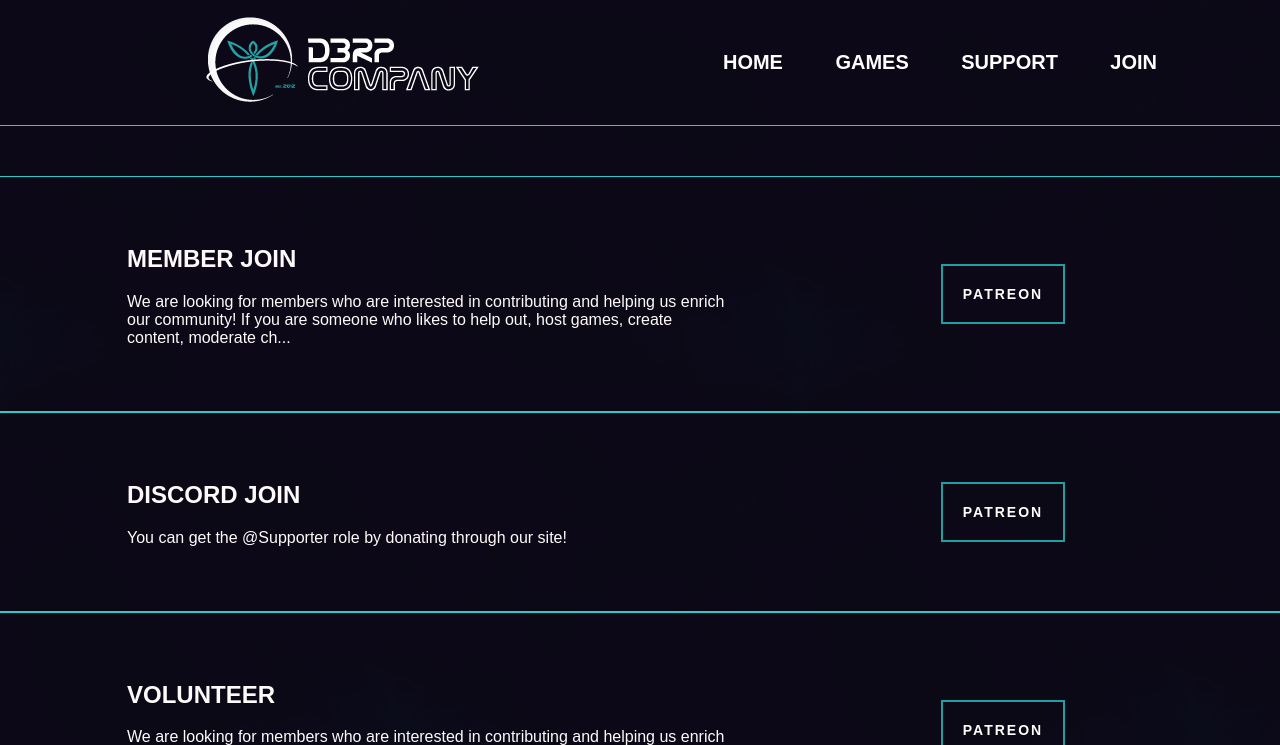
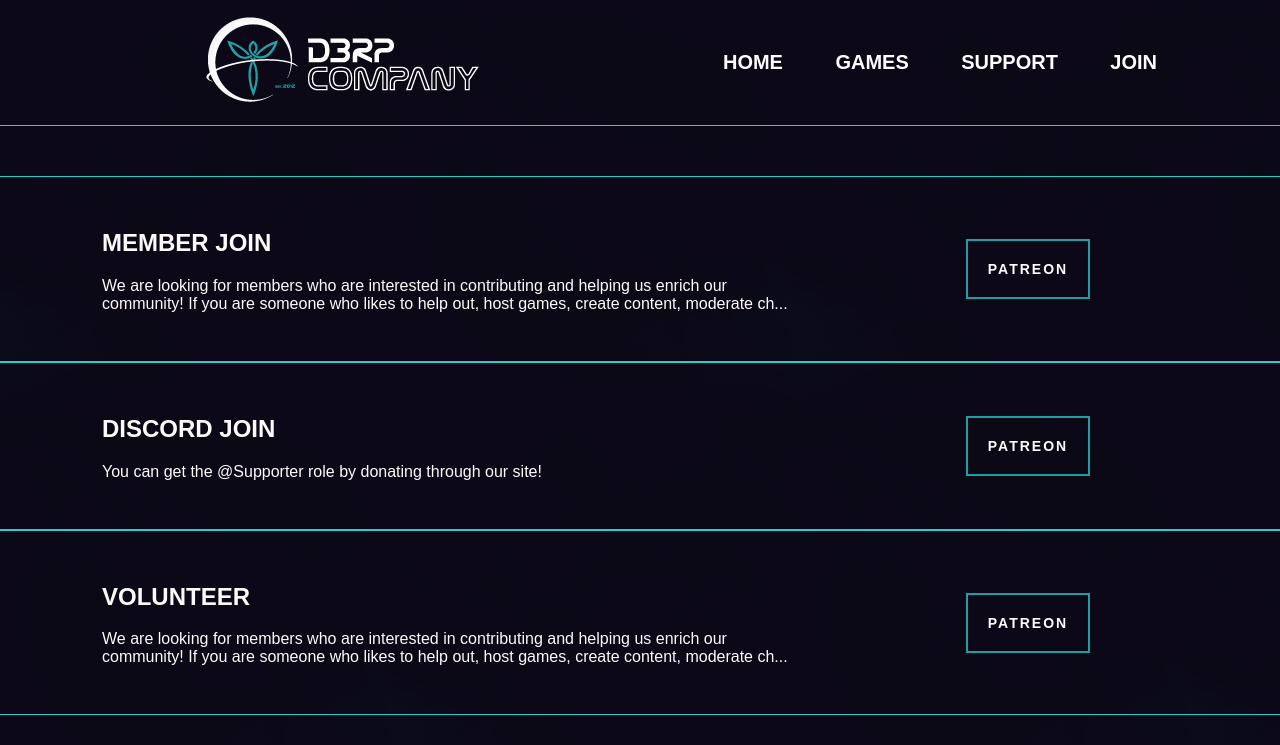
Before and after one commit to DerpCompany/NewWebsite, a Jekyll site: the page built from join.md, in a window 1280 px wide. Shown: the top 745 px of the page. Built offline with Jekyll 4.4.1, drawn with Linux system fonts in a browser that asks for light colours; grey boxes are pictures that could not be loaded.

Commit message:
Fixing flex layout

```diff
--- a/public/css/layout.css
+++ b/public/css/layout.css
@@ -119,8 +119,7 @@ footer {
 
 .sectionColumnMain {
 	width: 100%;
-	max-width: 600px;
-  padding: 16px 32px;
+	max-width: 700px;
 }
 
 .sectionColumnSub {
@@ -129,12 +128,11 @@ footer {
   display: flex;
   justify-content: center;
   align-items: center;
-  padding: 16px 32px;
-  }
+}
 
 .sectionColumnFullWidth {
 	width: 100%;
-  padding: 16px 32px;
+	max-width: 1000px;
 }
 
 .flexAlignCenter {
```
